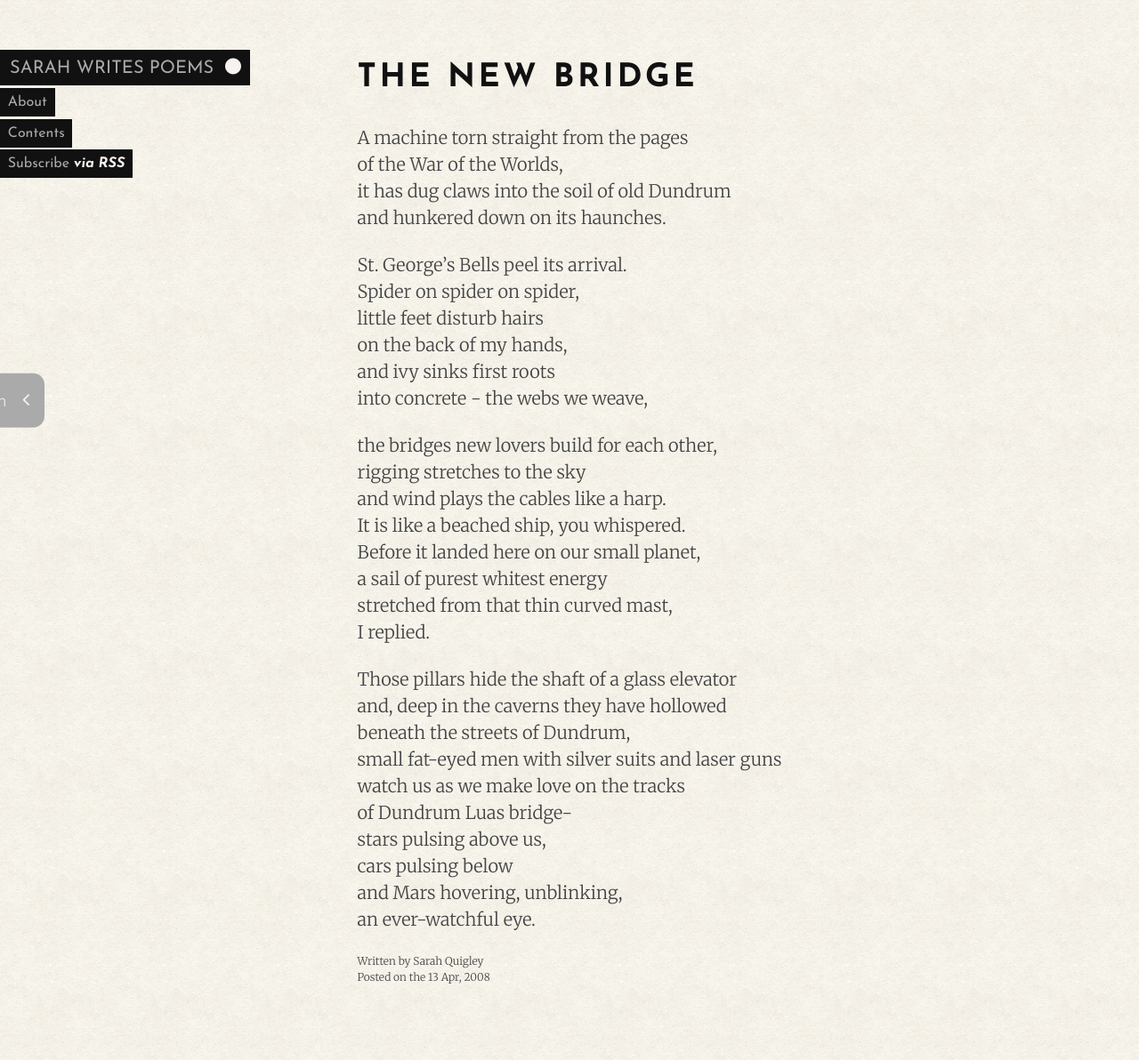
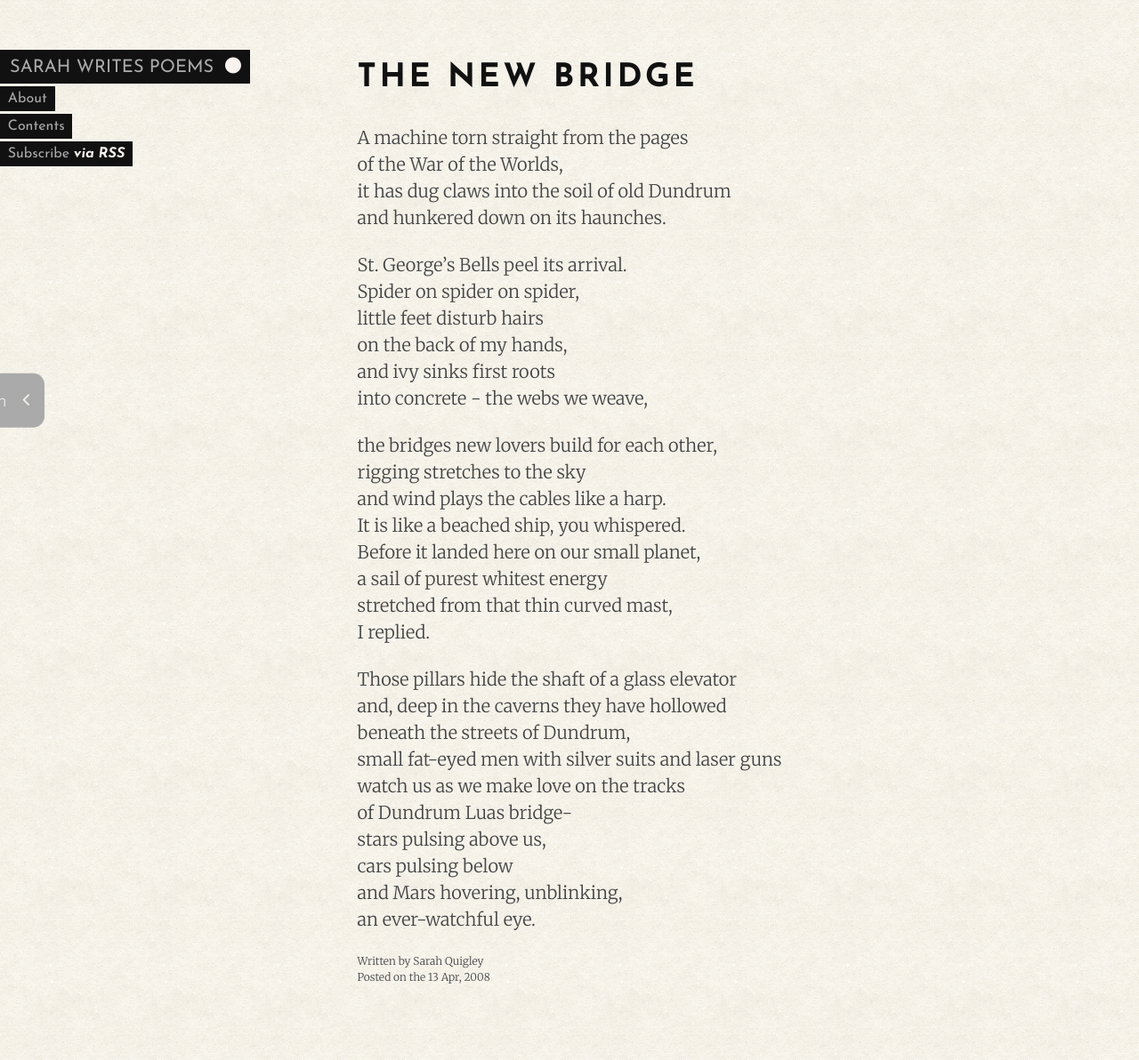
Before and after one commit to sarahquigley/poetry, a Jekyll site: the page built from index.html, in a window 1280 px wide. Shown: the whole page at 89% size. Built offline with Jekyll 4.4.1, drawn with Linux system fonts in a browser that asks for light colours; nearby versions of some CDN libraries.

Commit message:
Adjust site header links.

```diff
--- a/assets/css/main.css
+++ b/assets/css/main.css
@@ -121,11 +121,10 @@ body {
     display: table;
     clear: both; }
   #site-header a {
-    display: table;
+    display: block;
     float: left;
     clear: both;
-    height: 2em;
-    padding: 0 0.55em;
+    padding: 0.39em 0.55em;
     margin-bottom: 0.16em;
     background: #111111;
     color: #aaaaaa; }
@@ -146,8 +145,7 @@ body {
       -moz-transition: margin-left 0.1125s linear 0.05s, background-color 0.2s linear;
       transition: margin-left 0.1125s linear 0.05s, background-color 0.2s linear; }
     #site-header a > span {
-      display: table-cell;
-      vertical-align: middle; }
+      height: 0.8em; }
     #site-header a i {
       color: #f8f3ef;
       font-weight: 700; }
```
Also changed, not shown: _sass/layout.scss (+3 -6 lines).
